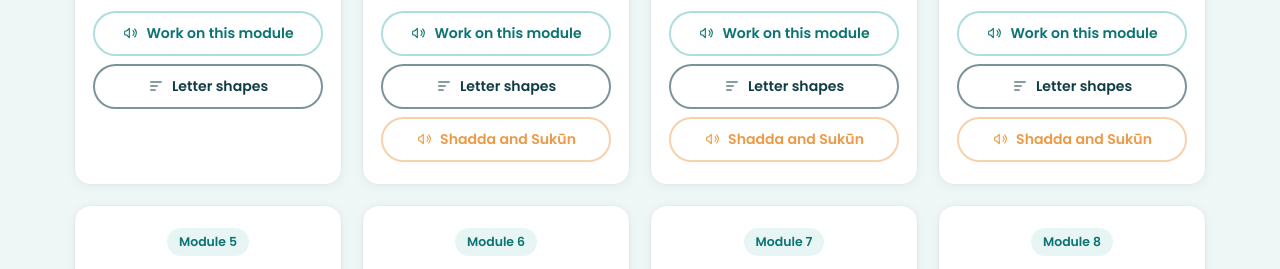
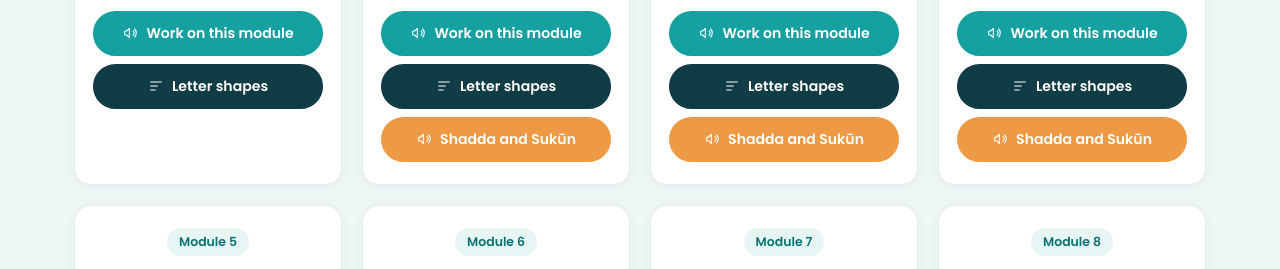
Before and after one commit to Ahlalarabiyah/ahlalarabiyah-site, a plain HTML site: page en/modules.html in a window 1280 px wide. Shown: the part 473-742 px from the top of the page. Drawn offline with Linux system fonts and the light colour scheme; a web font is replaced by a local one.

Commit message:
Passe les 3 boutons de module en fond colore plein (texte blanc)
Suite au retour utilisateur : le fond des boutons "Travailler ce
module" (teal), "Formes des lettres" (bleu marine) et "Shadda et
Soukoune" (orange) est maintenant colore en plein, avec texte et
icone en blanc, plutot qu'une simple bordure coloree.

- css/style.css : .module-listen etant partagee avec le bouton
  "Jouer" de la page Jeux (.btn-primary), la nouvelle couleur est
  scopee a .btn-outline.module-listen pour ne toucher que le bouton
  "Travailler ce module" de la page Modules et laisser "Jouer"
  inchange (degrade teal d'origine).

Teste en local (FR + EN) : couleurs pleines correctes sur la page
Modules, aucune regression sur le bouton "Jouer" de la page Jeux.

Co-Authored-By: Claude Sonnet 5 <noreply@anthropic.com>

```diff
--- a/css/style.css
+++ b/css/style.css
@@ -576,12 +576,13 @@ section[id] { scroll-margin-top: 88px; }
 .module-status-available, .module-status-unlocked { color: var(--color-teal-dark); }
 .module-status-locked { color: var(--color-text-light); }
 .module-status-override { color: var(--color-orange); }
-.module-listen { width: 100%; white-space: normal; border-color: rgba(22,160,160,0.35); color: var(--color-teal-dark); }
-.module-listen:hover { border-color: var(--color-teal); background: var(--color-teal-10); color: var(--color-teal-dark); }
-.module-formlab { width: 100%; white-space: normal; margin-top: 8px; border-color: rgba(16,60,70,0.55); color: var(--color-navy); }
-.module-formlab:hover { border-color: var(--color-navy); background: var(--color-navy-10); color: var(--color-navy); }
-.module-shadda { width: 100%; white-space: normal; margin-top: 8px; border-color: rgba(238,154,69,0.45); color: var(--color-orange); }
-.module-shadda:hover { border-color: var(--color-orange); background: var(--color-orange-10); color: var(--color-orange); }
+.module-listen { width: 100%; white-space: normal; }
+.btn-outline.module-listen { background: var(--color-teal); border-color: var(--color-teal); color: #fff; }
+.btn-outline.module-listen:hover { filter: brightness(0.92); border-color: var(--color-teal); color: #fff; }
+.module-formlab { width: 100%; white-space: normal; margin-top: 8px; background: var(--color-navy); border-color: var(--color-navy); color: #fff; }
+.module-formlab:hover { filter: brightness(0.92); border-color: var(--color-navy); color: #fff; }
+.module-shadda { width: 100%; white-space: normal; margin-top: 8px; background: var(--color-orange); border-color: var(--color-orange); color: #fff; }
+.module-shadda:hover { filter: brightness(0.92); border-color: var(--color-orange); color: #fff; }
 .module-sunmoon { width: 100%; white-space: normal; margin-top: 8px; }
 
 /* ---------- Audience ---------- */
--- a/en/modules.html
+++ b/en/modules.html
@@ -14,7 +14,7 @@
 <link rel="preconnect" href="https://fonts.gstatic.com" crossorigin>
 <link href="https://fonts.googleapis.com/css2?family=Amiri+Quran&family=Amiri:ital,wght@0,400;0,700;1,400&family=Cairo:wght@400;500;600;700;800&family=Poppins:wght@500;600;700;800&family=Inter:wght@400;500;600;700&display=swap" rel="stylesheet">
 
-<link rel="stylesheet" href="../css/style.css?v=52">
+<link rel="stylesheet" href="../css/style.css?v=53">
 </head>
 <body>
 
```
Also changed, not shown: en/index.html (+1 -1 lines), en/jeux.html (+1 -1 lines), index.html (+1 -1 lines), jeux.html (+1 -1 lines), modules.html (+1 -1 lines).
